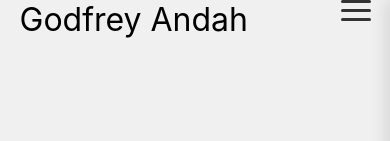
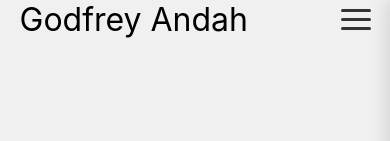
Before and after one commit to MrAndah/Portfolio, a React (Vite) app: page / in a window 390 px wide. Shown: the top 141 px of the page. Built offline with nearby package versions, Linux system fonts and the light colour scheme.

Commit message:
fixed horizontal overflow and aligned hamburger menu

```diff
--- a/src/contact.css
+++ b/src/contact.css
@@ -16,6 +16,10 @@ footer {
     margin-top: 20px;
     text-align: center;
     width: 100%;
+}
+
+#menu-toggler {
+    align-self: center;
 }
 
 .nav-links-container ul {
--- a/src/port.css
+++ b/src/port.css
@@ -12,6 +12,7 @@ header {
     font-size: 1.79rem;
     width: 100%;
     margin-bottom: 2rem;
+    overflow-x: hidden;
 }
 
 .Header-text {
@@ -195,7 +196,6 @@ h1 {
 @media (max-width: 750px) {
     .container {
         flex-direction: row;
-        align-items: flex-start;
     }
 
     .Container {
--- a/src/port.jsx
+++ b/src/port.jsx
@@ -23,9 +23,10 @@ function Home() {
           <div className='container'>
             <div className="Header-text">Godfrey Andah</div>
 
-            <div className="nav-container" style={{display: 'inline-block'}}>
+            <div className="nav-container">
               <button
                 className={`menu-toggle ${isMenuOpen ? 'active' : ''}`}
+                id={"menu-toggle"}
                 onClick={toggleMenu}
                 aria-label="Toggle menu"
               >
```
